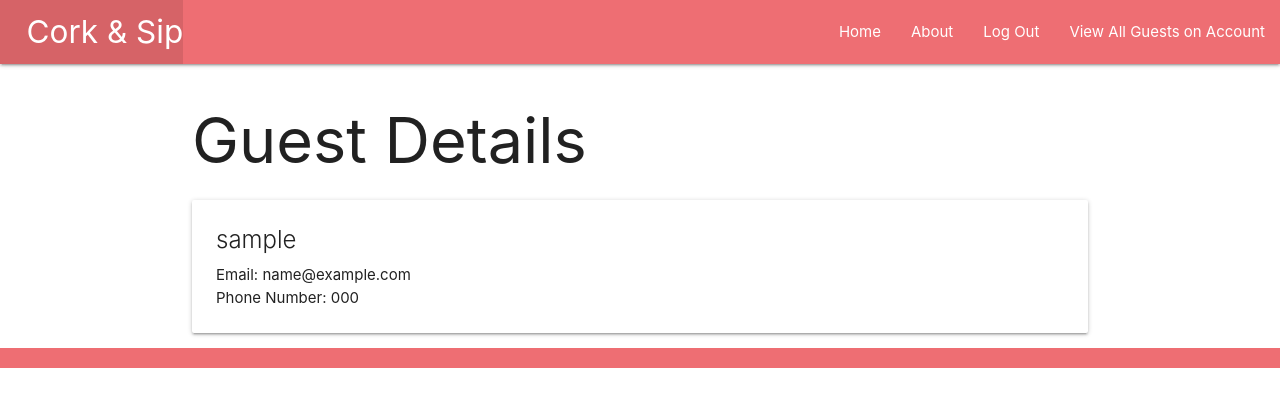
After one commit to AnthonnyyP/Cork-and-Sip, a Django app: page /guests/1/ in a window 1280 px wide. The commit adds this page. Shown: the top 407 px of the page. Run offline with Django 4.2, Linux system fonts and the light colour scheme; a user stored in the database is signed in; tables that the repository leaves empty hold one stand-in row (values such as "Sample post").

Commit message:
detail page functionality added

```diff
--- a/corkandsip/main_app/templates/base.html
+++ b/corkandsip/main_app/templates/base.html
@@ -22,7 +22,7 @@
           <li><a href="{% url 'about' %}">About</a></li>
           {% if user.is_authenticated %}
             <li><a href="{% url 'logout' %}">Log Out</a></li>
-            <li><a href="/guests">View All Guests on Account</a></li>
+            <li><a href="{% url 'index' %}">View All Guests on Account</a></li>
           {% else %}
             <li><a href="{% url 'signup' %}">Sign Up</a></li>
             <li><a href="{% url 'login' %}">Log In</a></li>
--- /dev/null
+++ b/corkandsip/main_app/templates/guests/detail.html
@@ -0,0 +1,14 @@
+{% extends 'base.html' %}
+{% block content %}
+
+<h1>Guest Details</h1>
+
+<div class="card">
+  <div class="card-content">
+    <span class="card-title">{{ guest.user_name }}</span>
+    <p>Email: {{ guest.user_email }}</p>
+    <p>Phone Number: {{ guest.user_phone }}</p>
+  </div>
+</div>
+
+{% endblock %}
--- a/corkandsip/main_app/urls.py
+++ b/corkandsip/main_app/urls.py
@@ -5,5 +5,6 @@ urlpatterns = [
     path('', views.home, name='home'),
     path('about/', views.about, name='about'),
     path('guests/', views.guests_index, name='index'),
+    path('guests/<int:guest_id>/', views.guests_detail, name='detail'),
     path('accounts/signup/', views.signup, name='signup'),
 ]
--- a/corkandsip/main_app/views.py
+++ b/corkandsip/main_app/views.py
@@ -20,7 +20,14 @@ def about(request):
 def guests_index(request):
     guests = Guest.objects.filter(user=request.user)
     return render(request, 'guests/index.html',
-    {'guests': guests})
+                  {'guests': guests})
+
+
+@login_required
+def guests_detail(request, guest_id):
+    guest = Guest.objects.get(id=guest_id)
+    return render(request, 'guests/detail.html', {'guest': guest})
+
 
 def signup(request):
     error_message = ''
```
Also changed, not shown: corkandsip/main_app/templates/guests/index.html (+7 -5 lines).
